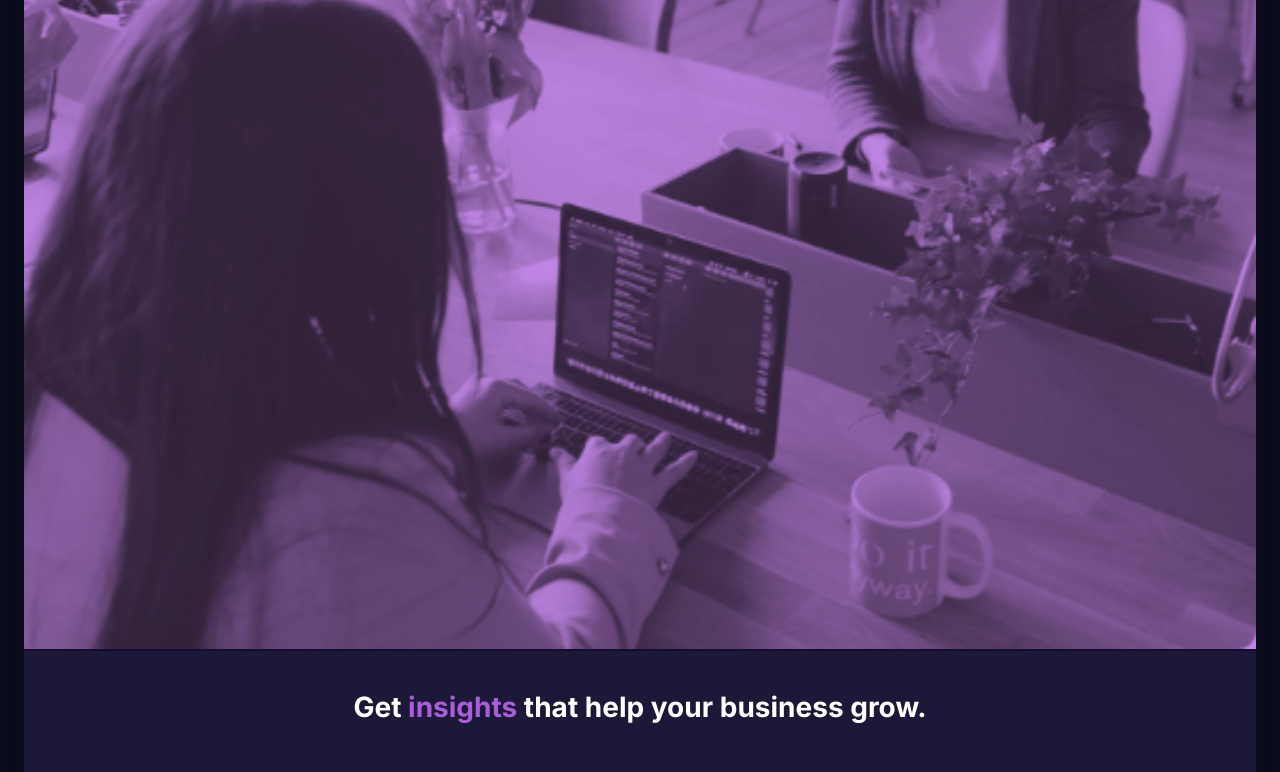
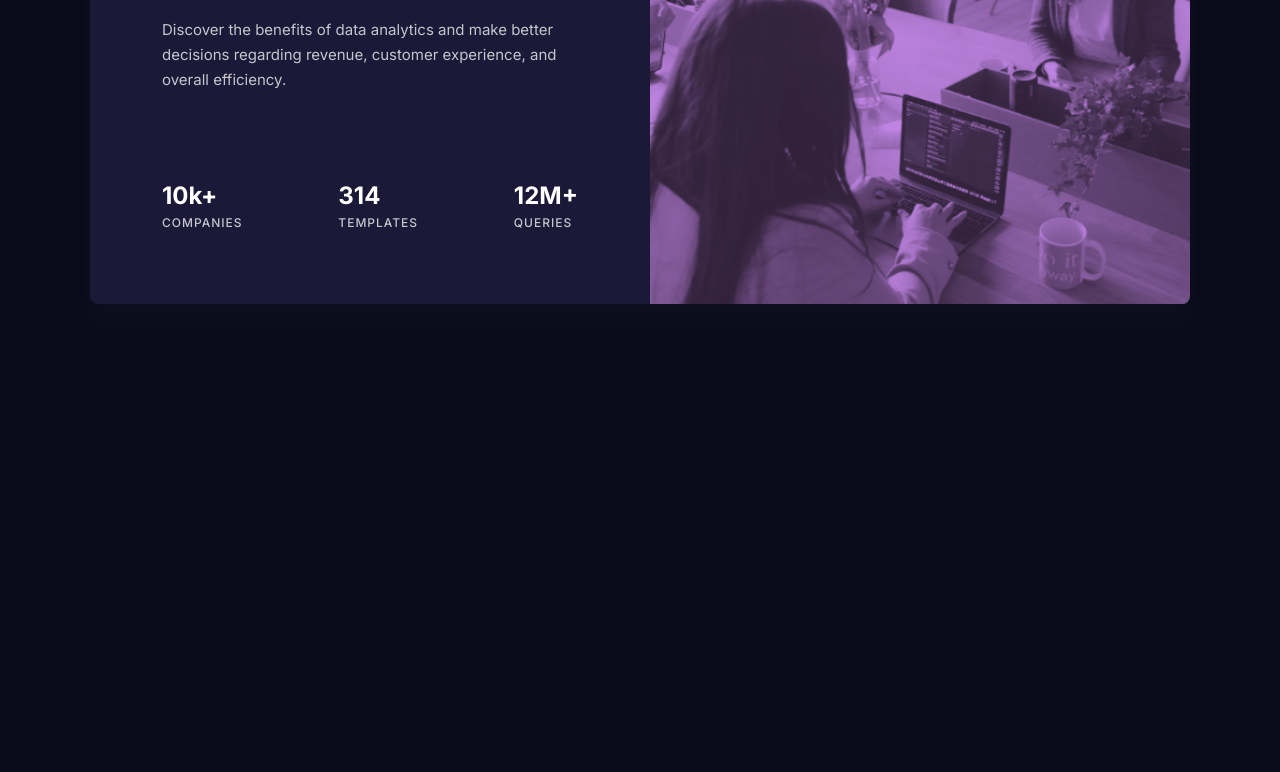
Before and after one commit to norman02/stats-preview-card-component, a plain HTML site: page index.html in a window 1280 px wide. Shown: the part 457-1229 px from the top of the page. After the commit the page ends 1042 px from the top, so only its background shows below. Drawn offline with Linux system fonts and the light colour scheme.

Commit message:
add responsive design for desktop

```diff
--- /dev/null
+++ b/sass/_desktop.scss
@@ -0,0 +1,50 @@
+@include media-lg {
+    body {
+        main {
+            flex-direction: row-reverse;
+            margin: 22% auto;
+            max-width: toRem(1100);
+
+            .image-container {
+
+
+                img {
+                    height: 100%;
+                    width: auto;
+                }
+            }
+            .content-container {
+                padding: toRem(71) toRem(72) toRem(69) toRem(72);
+                text-align: left;
+            }
+            .main-section {
+                margin: 0;
+
+
+                h1 {
+                    margin-top: 0;
+                    font-size: toRem(36);
+                    line-height: toRem(44);
+                }
+
+                p {
+                    margin-top: toRem(33);
+                }
+            }
+
+            .second-section {
+                padding: 0;
+                margin-top: toRem(89);
+                h2 {
+                    margin: 0;
+                }
+                ul {
+                    display: flex;
+                    justify-content: space-between;
+                }
+            }
+        }
+
+
+    }
+}
--- a/sass/_mobile.scss
+++ b/sass/_mobile.scss
@@ -77,6 +77,7 @@ body {
                 line-height: toRem(29);
             }
             p {
+                font-weight: 500;
                 font-size: toRem(12);
                 line-height: toRem(25);
                 letter-spacing: toRem(1);
--- a/sass/main.scss
+++ b/sass/main.scss
@@ -1,3 +1,4 @@
 @import "reset";
 @import "variables";
 @import "mobile";
+@import "desktop";
```
Also changed, not shown: css/main.css, 1 other file.
